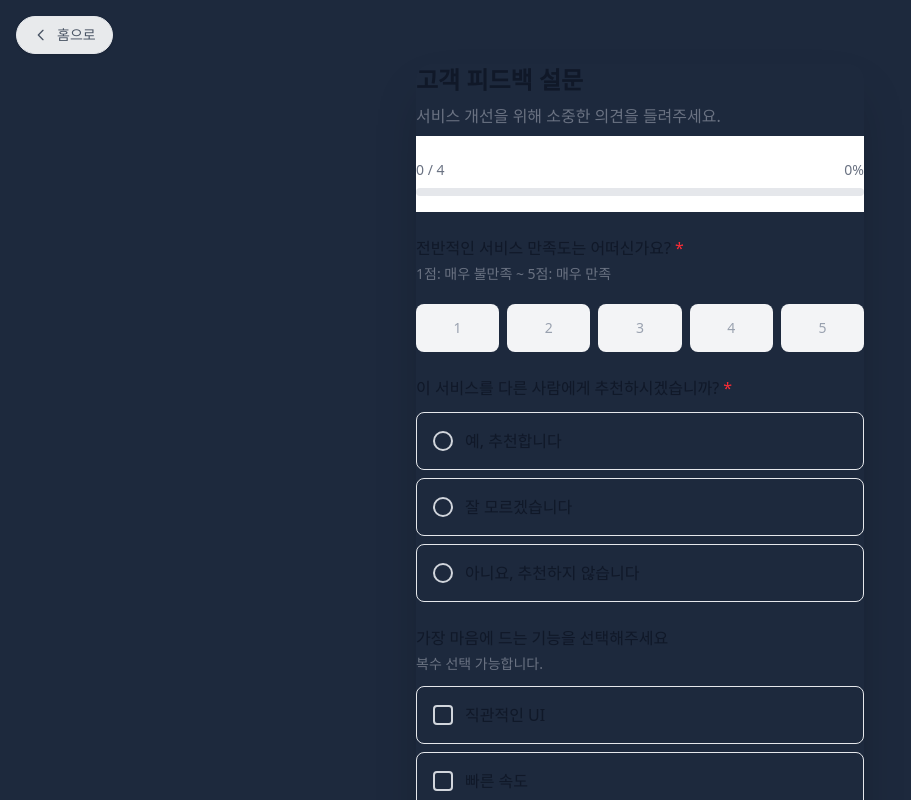
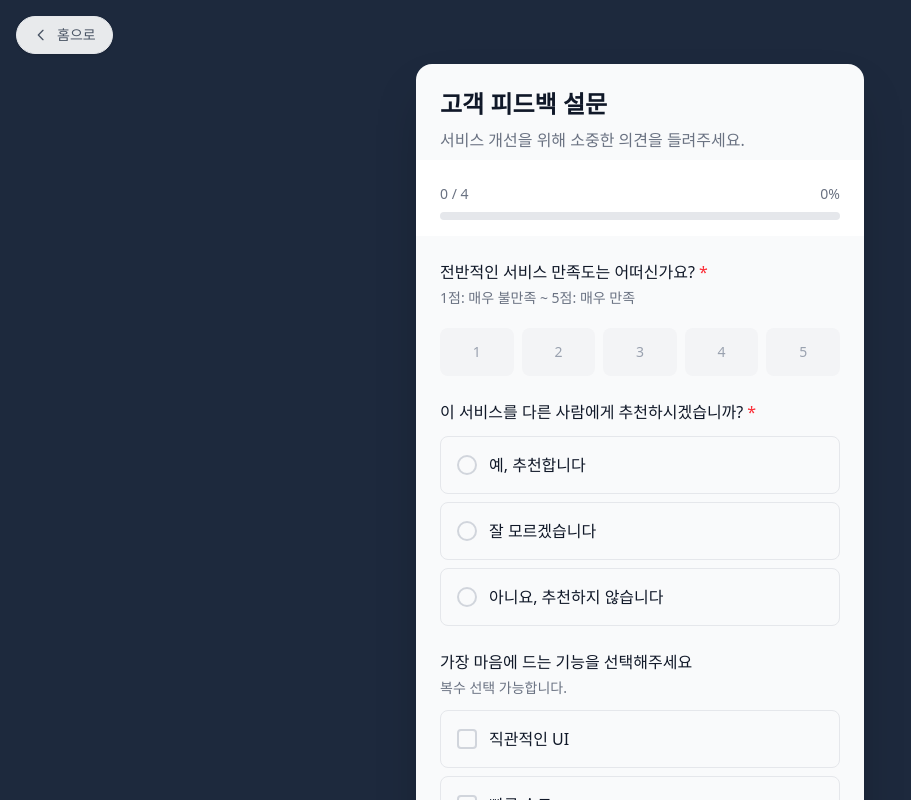
Before and after one commit to hyunzsu/dynamic-form-survey-sdui, a React (Vite) app: page /survey/1 in a window 1280 px wide. Shown: the top 800 px of the page, without its empty margins (0-911 px from the left). Built offline with nearby package versions, Linux system fonts and the light colour scheme.

Commit message:
feat: JSON body.style 적용

```diff
--- a/src/features/survey/ui/renderers/PageRenderer.tsx
+++ b/src/features/survey/ui/renderers/PageRenderer.tsx
@@ -1,4 +1,4 @@
-import { useMemo } from 'react';
+import { useMemo, type CSSProperties } from 'react';
 import type { SurveyDocument, SurveyElement } from '../../types';
 import { ElementListRenderer } from './ElementListRenderer';
 import { ElementRenderer } from './ElementRenderer';
@@ -26,10 +26,15 @@ export function PageRenderer({
     return Object.entries(document.body.items);
   }, [document]);
 
+  // body.style.default.base 스타일 추출
+  const bodyStyle = useMemo((): CSSProperties => {
+    return document?.body?.style?.default?.base || {};
+  }, [document]);
+
   if (!pageData && !itemEntries.length) return null;
 
   return (
-    <div className={cn(className)}>
+    <div className={cn(className)} style={bodyStyle}>
       {itemEntries.map(([key, elements]) => (
         <ElementListRenderer key={key} elements={elements as SurveyElement[]} />
       ))}
```
